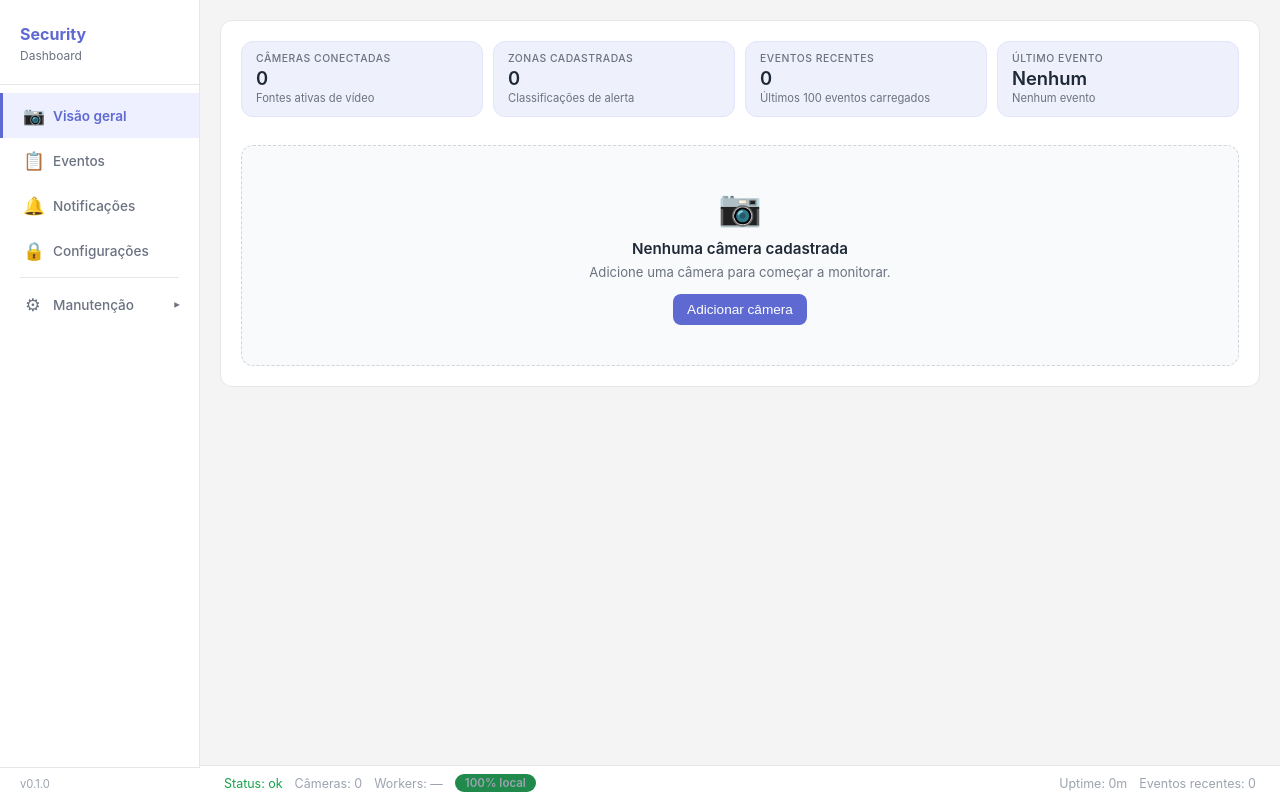
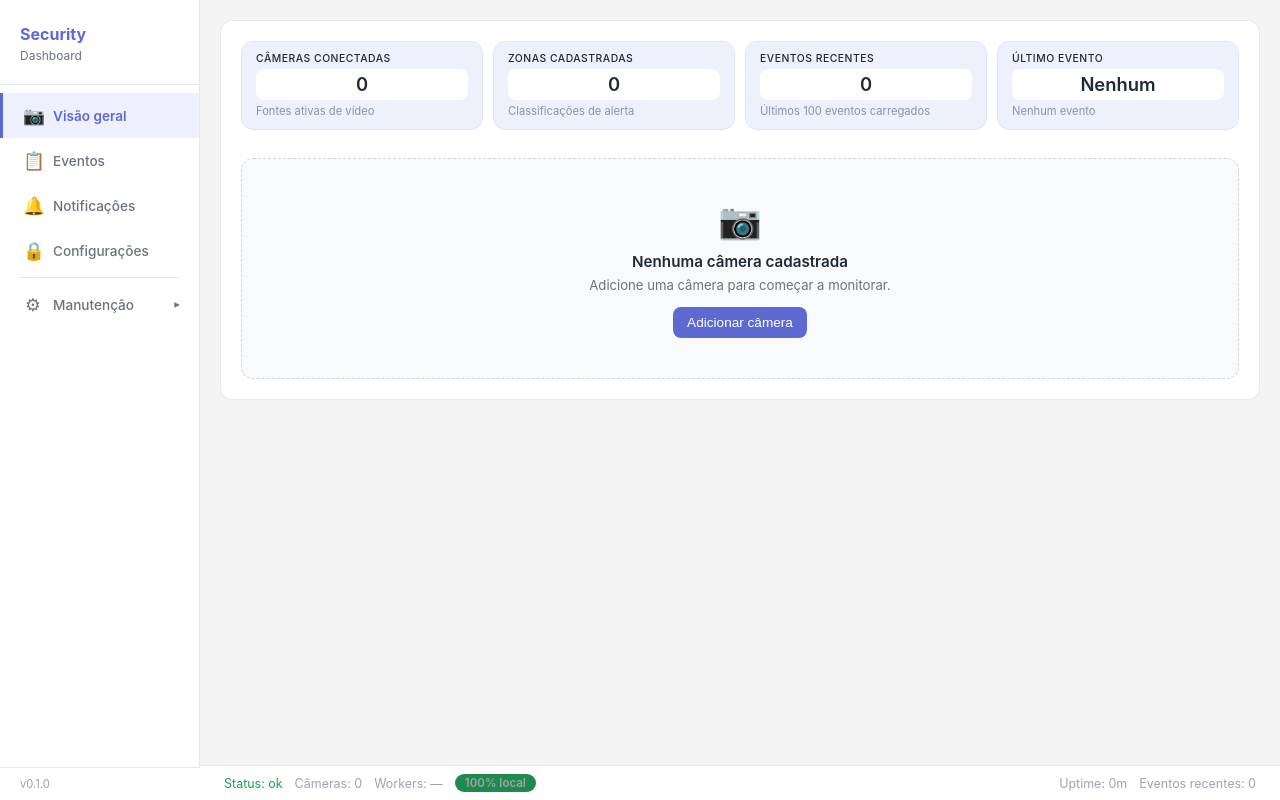
Before and after one commit to amarildolacerda/secur, a Flask app: page / in a window 1280 px wide. Run offline with Flask 3, Linux system fonts and the light colour scheme; data that the repository does not hold is empty; some libraries are stand-ins or nearby versions.

Commit message:
feat: summary cards title/value/footer hierarchy

```diff
--- a/secur/static/style.css
+++ b/secur/static/style.css
@@ -315,17 +315,23 @@ body {
 #summary-cards .card h3 {
   font-size: 0.65rem;
   letter-spacing: 0.5px;
+  color: var(--text);
 }
 
 #summary-cards .summary-value {
   font-size: 1.15rem;
-  margin: 3px 0 2px;
+  margin: 4px 0;
   line-height: 1.15;
+  text-align: center;
+  background: var(--surface);
+  border-radius: var(--radius-sm);
+  padding: 5px 8px;
 }
 
 #summary-cards .card p:last-child {
   font-size: 0.7rem;
   line-height: 1.3;
+  color: #8b93a7;
   white-space: nowrap;
   overflow: hidden;
   text-overflow: ellipsis;
```
